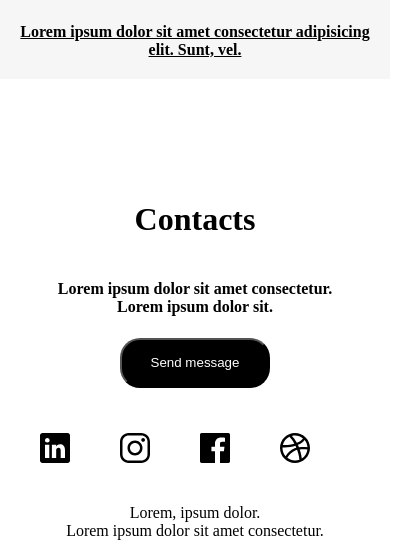
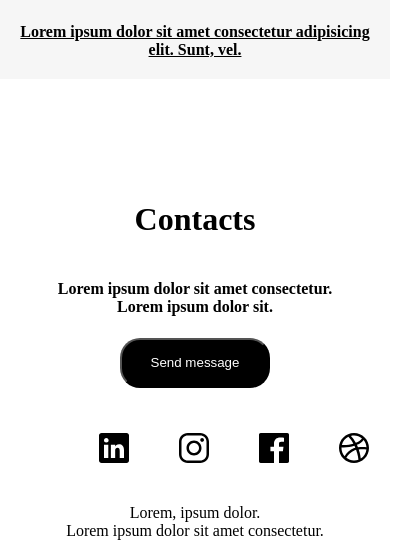
Before and after one commit to VovaGrigorev/self-made.github.io, a plain HTML site: page index.html in a window 390 px wide. Shown: the part 3734-4290 px from the top of the page, 414 px wide, since content can reach past the window. Drawn offline with nearby package versions, Linux system fonts and the light colour scheme.

Commit message:
Update style.css

```diff
--- a/style.css
+++ b/style.css
@@ -132,7 +132,10 @@ ion-icon {
     }
     .lang {
         display: none;
-    }
+     }
+     .icons {
+     margin-left: 30%;
+}
     .container_img {
         background-image: url(./p2.png);
         width: 70vw;
```
